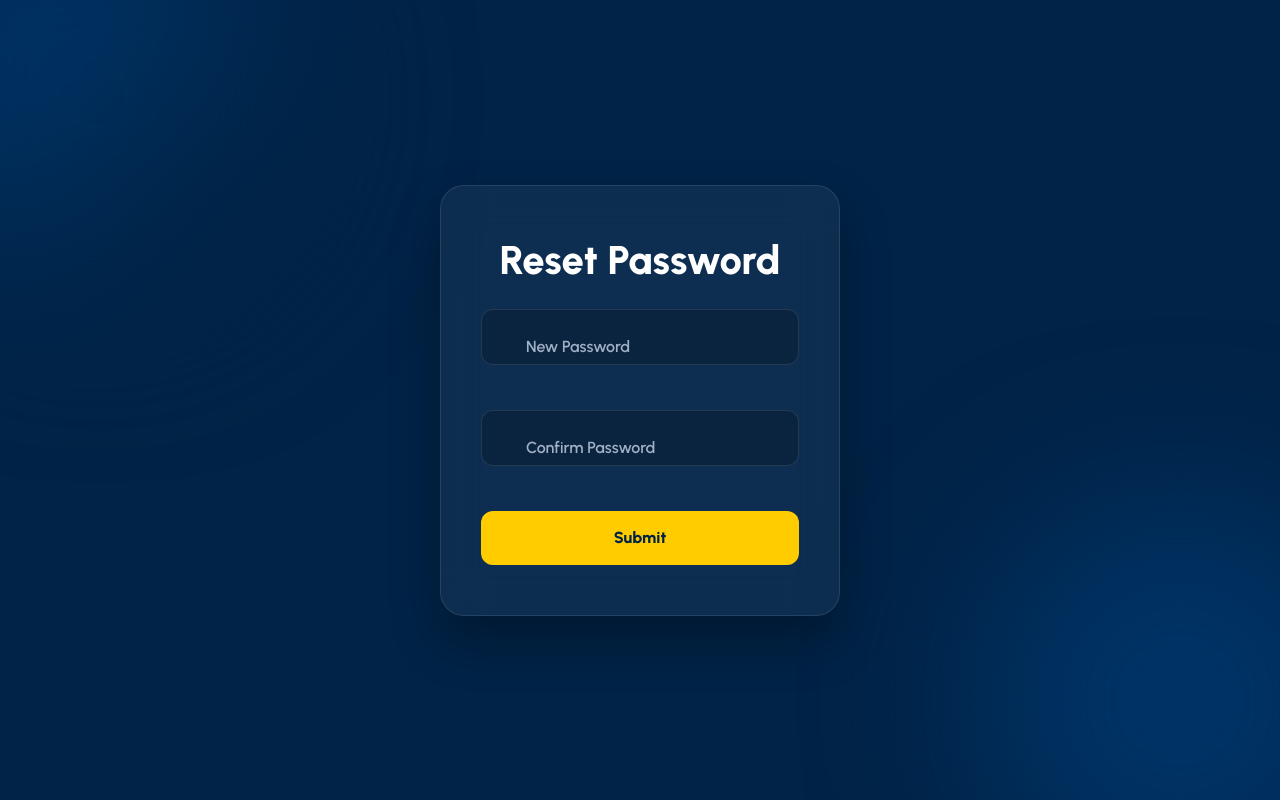
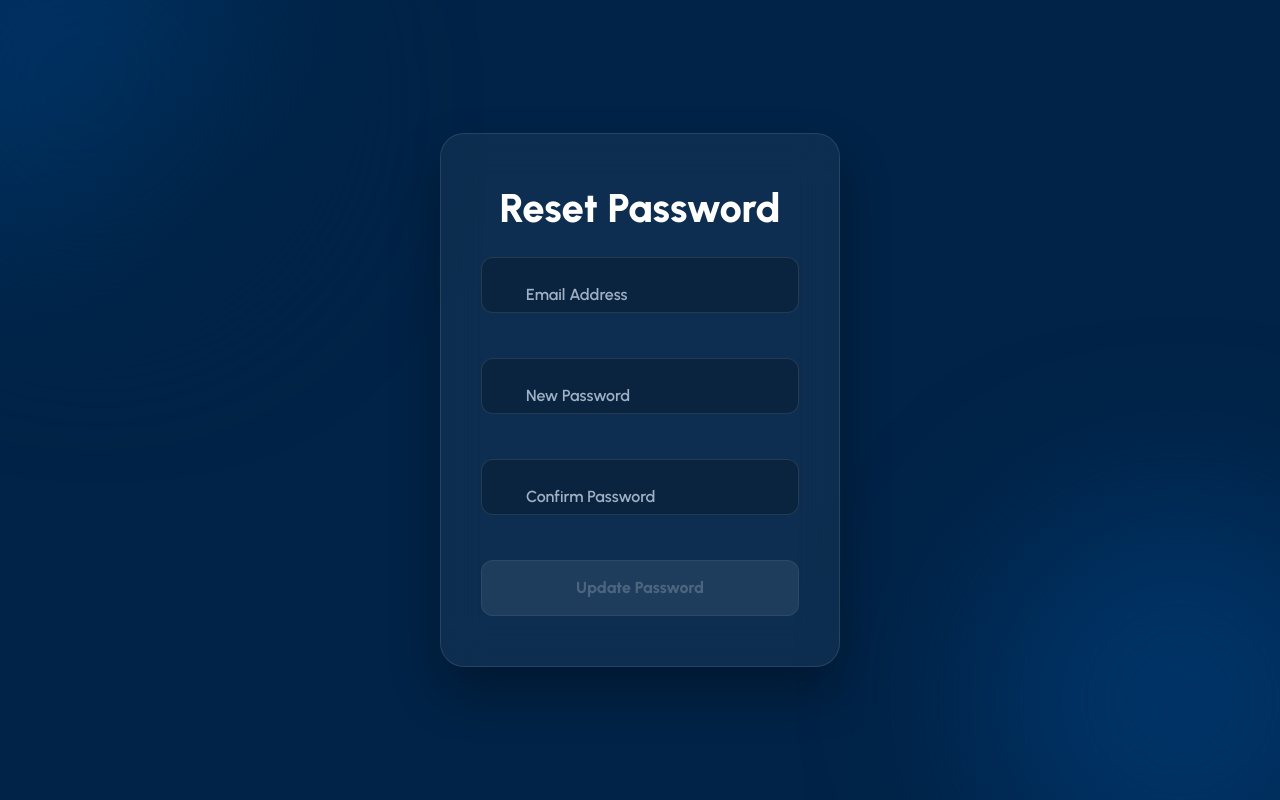
Before and after one commit to Kaushik-2802/Insurance_portal, a React (Vite) app: page /reset-password in a window 1280 px wide. Built offline with nearby package versions, Linux system fonts and the light colour scheme.

Commit message:
added validations to forgot password

```diff
--- a/src/pages/Dashboard.jsx
+++ b/src/pages/Dashboard.jsx
@@ -12,7 +12,7 @@ export default function Dashboard() {
         {/* Left Section: Information */}
         <section className="left-info">
           <div className="section-header">
-            <span className="subtitle">Shield General Protection</span>
+            <span className="subtitle">LTI General Protection</span>
             <h1>Why Insurance?</h1>
             <p className="description">
               Secure your future with comprehensive coverage designed for modern life.
--- a/src/pages/ForgotPassword.css
+++ b/src/pages/ForgotPassword.css
@@ -103,3 +103,51 @@
   box-shadow: 0 10px 20px rgba(255, 204, 0, 0.2);
   background: #fff;
 }
+
+/* Error Text Styling */
+.error-text {
+  color: #ff4d4d;
+  font-size: 0.75rem;
+  position: absolute;
+  bottom: -18px;
+  left: 5px;
+}
+
+.input-error input {
+  border-bottom: 2px solid #ff4d4d !important;
+}
+
+/* Subtitle for the card */
+.subtitle {
+  color: rgba(255, 255, 255, 0.7);
+  font-size: 0.9rem;
+  margin-bottom: 2rem;
+  text-align: center;
+}
+
+/* OTP Section animation */
+.animate-fade-in {
+  animation: fadeIn 0.4s ease-in-out;
+}
+
+@keyframes fadeIn {
+  from { opacity: 0; transform: translateY(10px); }
+  to { opacity: 1; transform: translateY(0); }
+}
+
+/* Disabled Button Styling */
+.login-btn-premium:disabled {
+  background: rgba(255, 255, 255, 0.1);
+  color: rgba(255, 255, 255, 0.3);
+  cursor: not-allowed;
+  box-shadow: none;
+  transform: none;
+}
+
+.otp-label {
+  display: block;
+  margin-top: 20px;
+  margin-bottom: 10px;
+  font-size: 0.85rem;
+  color: #fff;
+}
--- a/src/pages/ForgotPassword.jsx
+++ b/src/pages/ForgotPassword.jsx
@@ -5,15 +5,25 @@ import "./ForgotPassword.css";
 export default function ForgotPassword() {
   const navigate = useNavigate();
   const [email, setEmail] = useState("");
+  const [emailError, setEmailError] = useState("");
   const [showOtp, setShowOtp] = useState(false);
   const [otp, setOtp] = useState(new Array(6).fill(""));
 
+  const emailRegex = /^[^\s@]+@[^\s@]+\.[^\s@]+$/;
+
   const handleEmailChange = (e) => {
-    setEmail(e.target.value);
-    if (e.target.value.includes("@")) {
+    const value = e.target.value;
+    setEmail(value);
+
+    if (value === "") {
+      setEmailError("");
+      setShowOtp(false);
+    } else if (!emailRegex.test(value)) {
+      setEmailError("Please enter a valid email address");
+      setShowOtp(false);
+    } else {
+      setEmailError("");
       setShowOtp(true);
-    } else {
-      setShowOtp(false);
     }
   };
 
@@ -29,23 +39,35 @@ export default function ForgotPassword() {
     }
   };
 
-  const handleSubmit = () => {
+  const handleKeyDown = (e, index) => {
+    if (e.key === "Backspace" && !otp[index] && index > 0) {
+      document.getElementById(`otp-${index - 1}`).focus();
+    }
+  };
+
+  const isFormInvalid = !emailRegex.test(email) || otp.some((digit) => digit === "");
+
+  const handleSubmit = (e) => {
+    e.preventDefault();
+    if (!isFormInvalid) {
       const enteredOtp = otp.join("");
+      console.log("Verified Email:", email);
       console.log("Entered OTP:", enteredOtp);
       navigate("/reset-password");
+    }
   };
 
   return (
     <div className="forgot-password-page">
-      {/* Background blobs */}
       <div className="bg-blob"></div>
       <div className="bg-blob-2"></div>
 
-      {/* Glass Card */}
       <div className="forgot-card-glass">
-        <h1>Reset Password</h1>
+        <h1>Verify Identity</h1>
+        <p className="subtitle">Enter your registered email to receive an OTP</p>
 
-        <div className="input-wrapper">
+        <form onSubmit={handleSubmit} noValidate>
+          <div className={`input-wrapper ${emailError ? "input-error" : ""}`}>
             <input
               type="email"
               id="email"
@@ -55,11 +77,12 @@ export default function ForgotPassword() {
               required
             />
             <label htmlFor="email">Email Id</label>
+            {emailError && <span className="error-text">{emailError}</span>}
           </div>
 
           {showOtp && (
-          <>
-            <label>Enter OTP</label>
+            <div className="otp-section animate-fade-in">
+              <label className="otp-label">Enter 6-Digit OTP</label>
               <div className="otp-container">
                 {otp.map((digit, index) => (
                   <input
@@ -67,21 +90,25 @@ export default function ForgotPassword() {
                     id={`otp-${index}`}
                     type="text"
                     maxLength="1"
+                    inputMode="numeric"
                     value={digit}
+                    onKeyDown={(e) => handleKeyDown(e, index)}
                     onChange={(e) => handleOtpChange(e.target.value, index)}
+                    required
                   />
                 ))}
               </div>
-          </>
+            </div>
           )}
 
           <button
             type="submit"
             className="login-btn-premium"
-          onClick={handleSubmit}
+            disabled={isFormInvalid}
           >
-          Submit
+            Verify & Proceed
           </button>
+        </form>
       </div>
     </div>
   );
--- a/src/pages/RenewInsurance.jsx
+++ b/src/pages/RenewInsurance.jsx
@@ -137,7 +137,7 @@ export default function RenewInsurance() {
              <div className="live-policy-card">
                 <div className="card-inner">
                     <div className="card-head">
-                        <div className="logo-stub">SHIELD</div>
+                        <div className="logo-stub">LTI INSURANCE</div>
                         <div className="status-pill">PREVIEW</div>
                     </div>
                     <div className="card-main">
--- a/src/pages/ResetPassword.css
+++ b/src/pages/ResetPassword.css
@@ -89,3 +89,50 @@
   box-shadow: 0 10px 20px rgba(255, 204, 0, 0.2);
   background: #fff;
 }
+
+
+/* Existing input-wrapper should have relative positioning */
+.input-wrapper {
+  position: relative;
+  margin-bottom: 25px; /* Increased margin to fit error text */
+}
+
+/* Error Text Styling */
+.error-text {
+  color: #ff4d4d;
+  font-size: 0.75rem;
+  position: absolute;
+  bottom: -18px;
+  left: 5px;
+  font-weight: 500;
+}
+
+/* Red border for invalid inputs */
+.input-error input {
+  border-bottom: 2px solid #ff4d4d !important;
+}
+
+/* Animation for error text */
+.error-text {
+  animation: fadeIn 0.3s ease-in-out;
+}
+
+@keyframes fadeIn {
+  from { opacity: 0; transform: translateY(-5px); }
+  to { opacity: 1; transform: translateY(0); }
+}
+
+/* Styling for the disabled button */
+.login-btn-premium:disabled {
+  background: rgba(255, 255, 255, 0.1); /* Faded look */
+  color: rgba(255, 255, 255, 0.3);
+  cursor: not-allowed;
+  border: 1px solid rgba(255, 255, 255, 0.1);
+  box-shadow: none;
+  transform: none; /* Disable hover lifting effects */
+}
+
+/* Optional: Smooth transition for when it becomes enabled */
+.login-btn-premium {
+  transition: all 0.3s ease;
+}
--- a/src/pages/ResetPassword.jsx
+++ b/src/pages/ResetPassword.jsx
@@ -1,53 +1,133 @@
-import React from "react";
+import React, { useState } from "react";
 import { useNavigate } from "react-router-dom";
 import "./ResetPassword.css";
 
 export default function ResetPassword() {
   const navigate = useNavigate();
 
-  const handleSubmit = () => {
+  // Combined state for all form fields
+  const [formData, setFormData] = useState({
+    email: "",
+    newPass: "",
+    confPass: "",
+  });
+
+  // State for error messages
+  const [errors, setErrors] = useState({});
+
+  // Regex Patterns
+  const emailRegex = /^[^\s@]+@[^\s@]+\.[^\s@]+$/;
+  const passwordRegex = /^(?=.*[a-z])(?=.*[A-Z])(?=.*\d)(?=.*[@$!%*?&])[A-Za-z\d@$!%*?&]{8,}$/;
+
+  const handleInputChange = (e) => {
+    const { name, value } = e.target;
+    setFormData({ ...formData, [name]: value });
+
+    // Immediate Email Validation
+    if (name === "email") {
+      if (value.length > 0 && !emailRegex.test(value)) {
+        setErrors((prev) => ({ ...prev, email: "Please enter a valid email address" }));
+      } else {
+        setErrors((prev) => ({ ...prev, email: "" }));
+      }
+    }
+
+    // Clear password errors as user types
+    if (name === "newPass" || name === "confPass") {
+      setErrors((prev) => ({ ...prev, [name]: "" }));
+    }
+  };
+
+  const validateForm = () => {
+    let tempErrors = {};
+    const { email, newPass, confPass } = formData;
+
+    if (!emailRegex.test(email)) {
+      tempErrors.email = "Valid email is required";
+    }
+
+    if (!passwordRegex.test(newPass)) {
+      tempErrors.newPass = "Password must be 8+ chars with uppercase, number & special char";
+    }
+
+    if (newPass !== confPass) {
+      tempErrors.confPass = "Passwords do not match";
+    }
+
+    setErrors(tempErrors);
+    return Object.keys(tempErrors).length === 0;
+  };
+
+  const handleSubmit = (e) => {
+    e.preventDefault();
+    if (validateForm()) {
+      alert("Verification link sent to " + formData.email + " and password updated!");
       navigate("/login");
+    }
   };
+
+  // Disable button if email invalid or empty
+  const isSubmitDisabled =
+    !formData.email || !!errors.email || !formData.newPass || !formData.confPass;
 
   return (
     <div className="reset-password-page">
-      {/* Background blobs for depth */}
       <div className="bg-blob"></div>
       <div className="bg-blob-2"></div>
 
-      {/* Glass Card */}
       <div className="reset-card-glass">
         <h1>Reset Password</h1>
 
-        <div className="input-wrapper">
+        <form onSubmit={handleSubmit} noValidate>
+          {/* Email Field */}
+          <div className={`input-wrapper ${errors.email ? "input-error" : ""}`}>
             <input
-            type="password"
-            id="NewPass"
-            name="NewPass"
+              type="email"
+              id="email"
+              name="email"
+              value={formData.email}
+              onChange={handleInputChange}
               placeholder=" "
               required
             />
-          <label htmlFor="NewPass">New Password</label>
+            <label htmlFor="email">Email Address</label>
+            {errors.email && <span className="error-text">{errors.email}</span>}
           </div>
 
-        <div className="input-wrapper">
+          {/* New Password Field */}
+          <div className={`input-wrapper ${errors.newPass ? "input-error" : ""}`}>
             <input
               type="password"
-            id="ConfPass"
-            name="ConfPass"
+              id="newPass"
+              name="newPass"
+              value={formData.newPass}
+              onChange={handleInputChange}
               placeholder=" "
               required
             />
-          <label htmlFor="ConfPass">Confirm Password</label>
+            <label htmlFor="newPass">New Password</label>
+            {errors.newPass && <span className="error-text">{errors.newPass}</span>}
           </div>
 
-        <button
-          type="submit"
-          className="login-btn-premium"
-          onClick={handleSubmit}
-        >
-          Submit
+          {/* Confirm Password Field */}
+          <div className={`input-wrapper ${errors.confPass ? "input-error" : ""}`}>
+            <input
+              type="password"
+              id="confPass"
+              name="confPass"
+              value={formData.confPass}
+              onChange={handleInputChange}
+              placeholder=" "
+              required
+            />
+            <label htmlFor="confPass">Confirm Password</label>
+            {errors.confPass && <span className="error-text">{errors.confPass}</span>}
+          </div>
+
+          <button type="submit" className="login-btn-premium" disabled={isSubmitDisabled}>
+            Update Password
           </button>
+        </form>
       </div>
     </div>
   );
```
Lines whose indentation alone changed are shown as unchanged.
